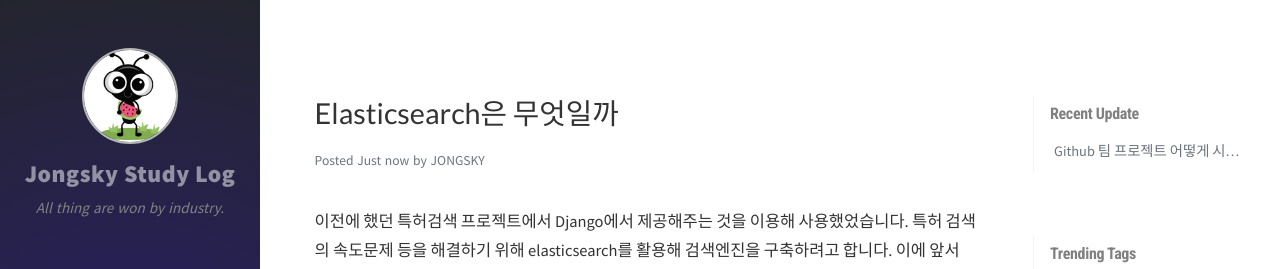
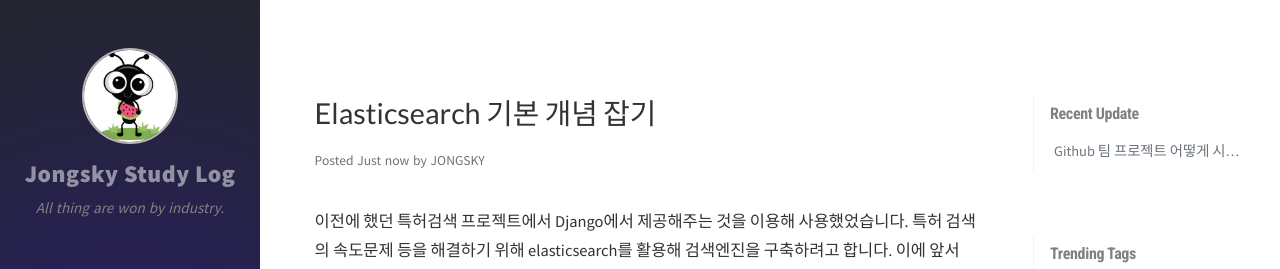
Before and after one commit to epsilon-deltta/Study-Log, a Jekyll site: the page built from _posts/2020-09-04-Elasticsearch-기본-개념-잡기.md, in a window 1280 px wide and 900 px high. Shown: the top 269 px of the window. Built offline with Jekyll 4.4.1, drawn with Linux system fonts in a browser that asks for light colours; nearby versions of some CDN libraries; comment, search, counter and statistics services are not loaded.

Commit message:
update post

```diff
--- a/_posts/2020-09-04-Elasticsearch-기본-개념-잡기.md
+++ b/_posts/2020-09-04-Elasticsearch-기본-개념-잡기.md
@@ -1,5 +1,5 @@
 ---
-title: Elasticsearch은 무엇일까
+title: Elasticsearch 기본 개념 잡기
 author: JONGSKY
 date: 2020-09-04 23:00:00
 categories: [Elasticsearch]
```
